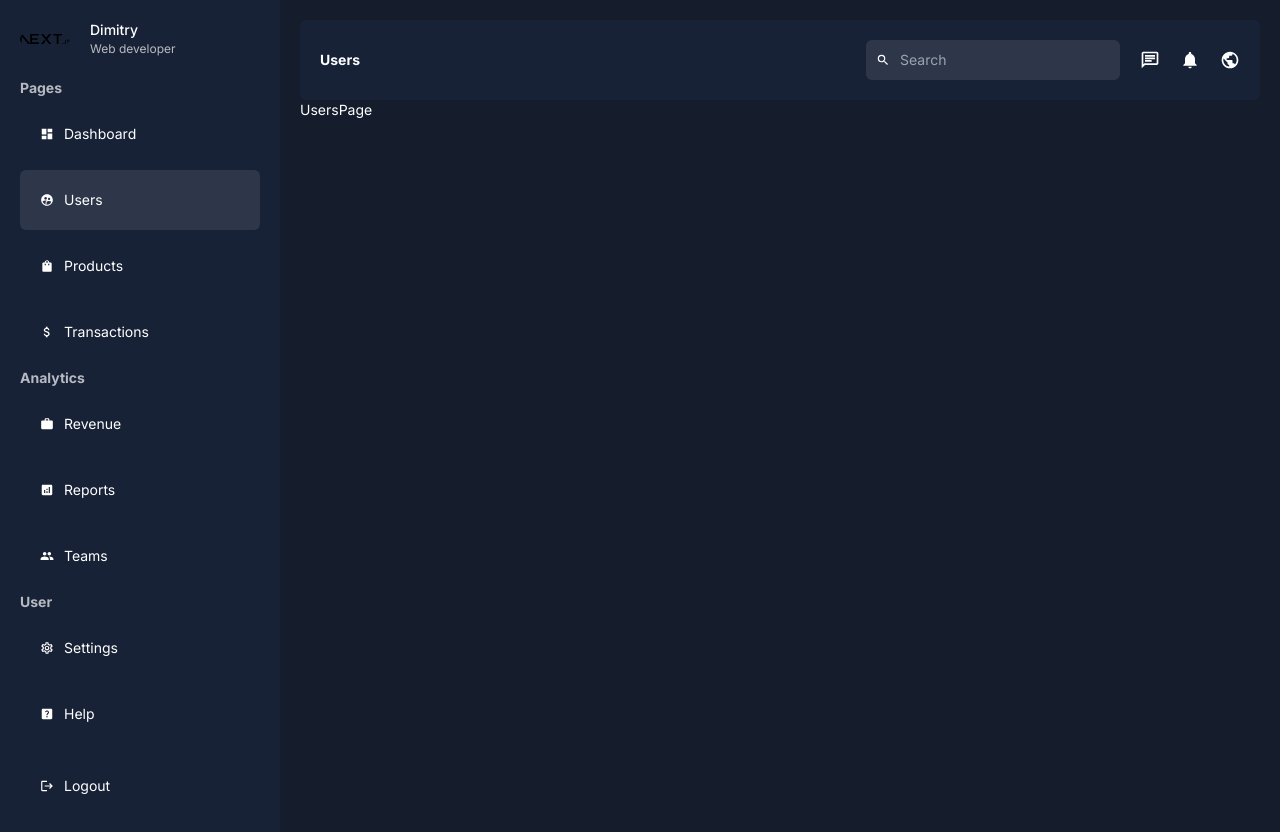
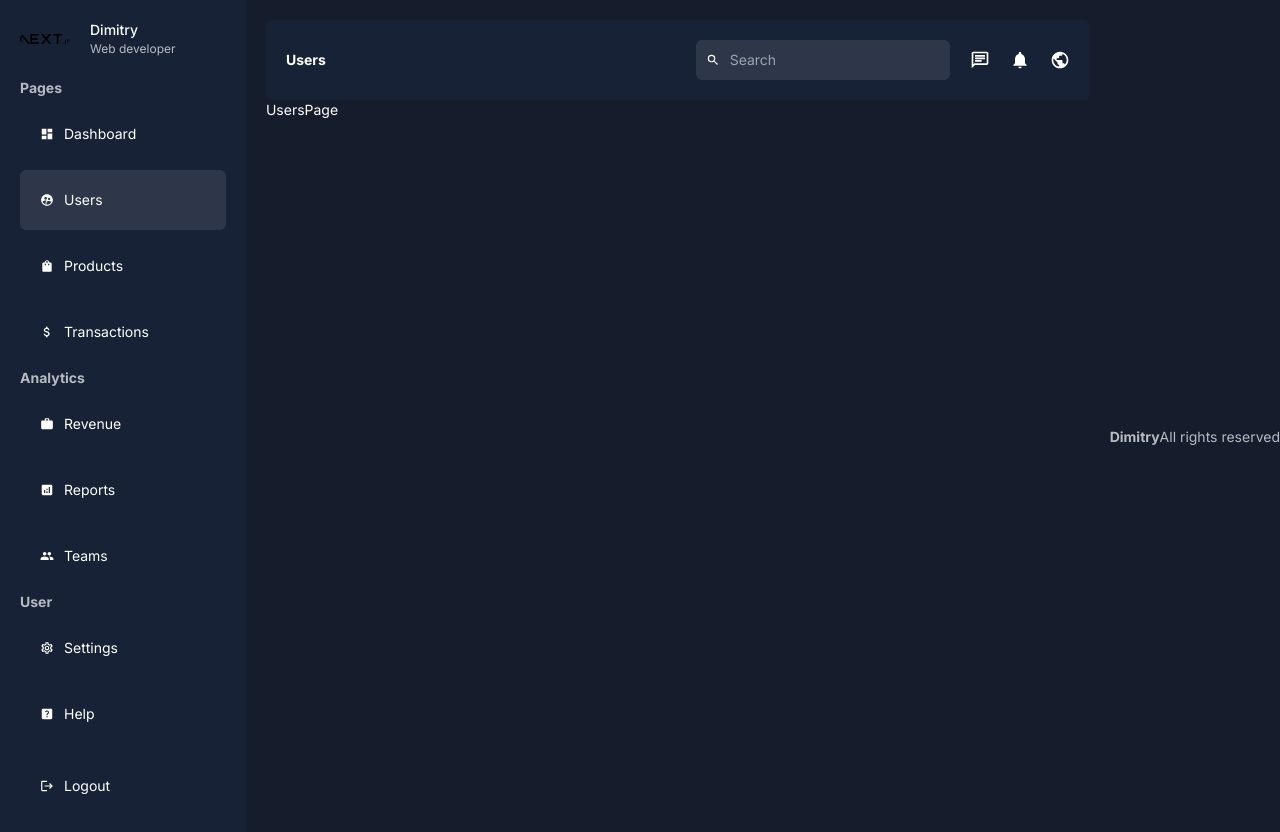
Before and after one commit to Dimitry-prog/next-admin, a Next.js app: page /dashboard/users in a window 1280 px wide. Shown: the top 832 px of the page. Built offline with nearby package versions, Linux system fonts and the light colour scheme.

Commit message:
feat: footer ui

```diff
--- a/app/dashboard/layout.tsx
+++ b/app/dashboard/layout.tsx
@@ -1,6 +1,7 @@
 import { ReactNode } from "react";
 import DashboardSideBar from "@/features/dashboard/components/sidebar";
 import DashboardNavbar from "@/features/dashboard/components/navbar";
+import DashboardFooter from "@/features/dashboard/components/footer";
 
 const Layout = ({ children }: { children: ReactNode }) => {
   return (
@@ -10,6 +11,7 @@ const Layout = ({ children }: { children: ReactNode }) => {
         <DashboardNavbar/>
         {children}
       </section>
+      <DashboardFooter/>
     </main>
   );
 };
--- /dev/null
+++ b/features/dashboard/components/footer/index.tsx
@@ -0,0 +1,10 @@
+const DashboardFooter = () => {
+  return (
+    <footer className='mt-8 flex items-center justify-between text-white-dark'>
+      <h5 className='font-bold'>Dimitry</h5>
+      <p className='text-sm'>All rights reserved</p>
+    </footer>
+  );
+};
+
+export default DashboardFooter;
```
